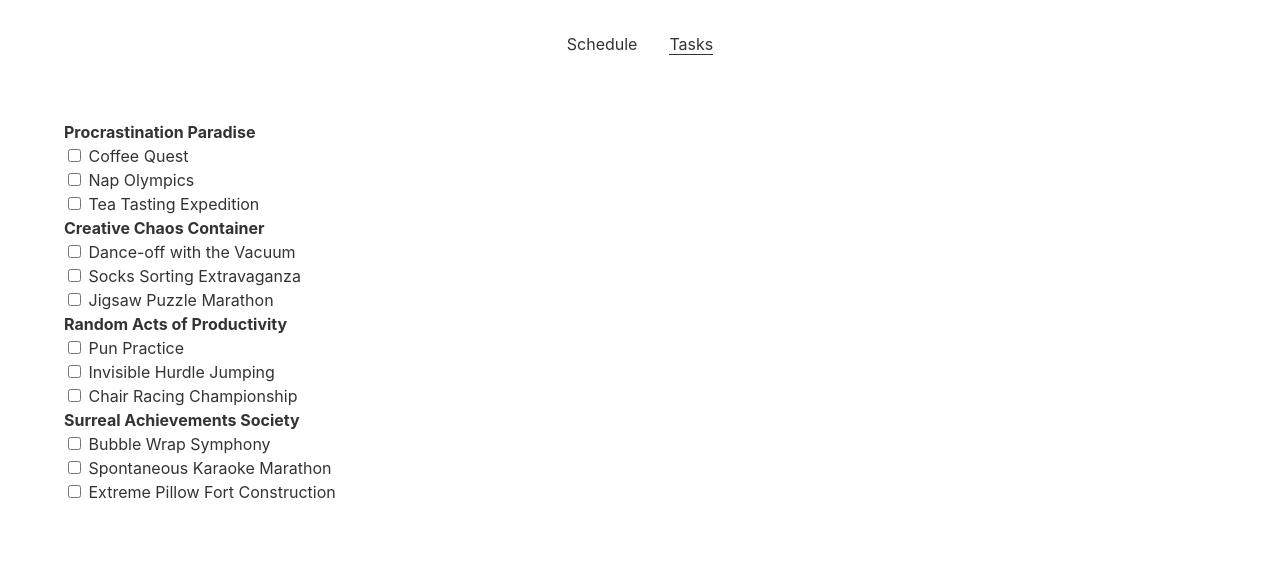
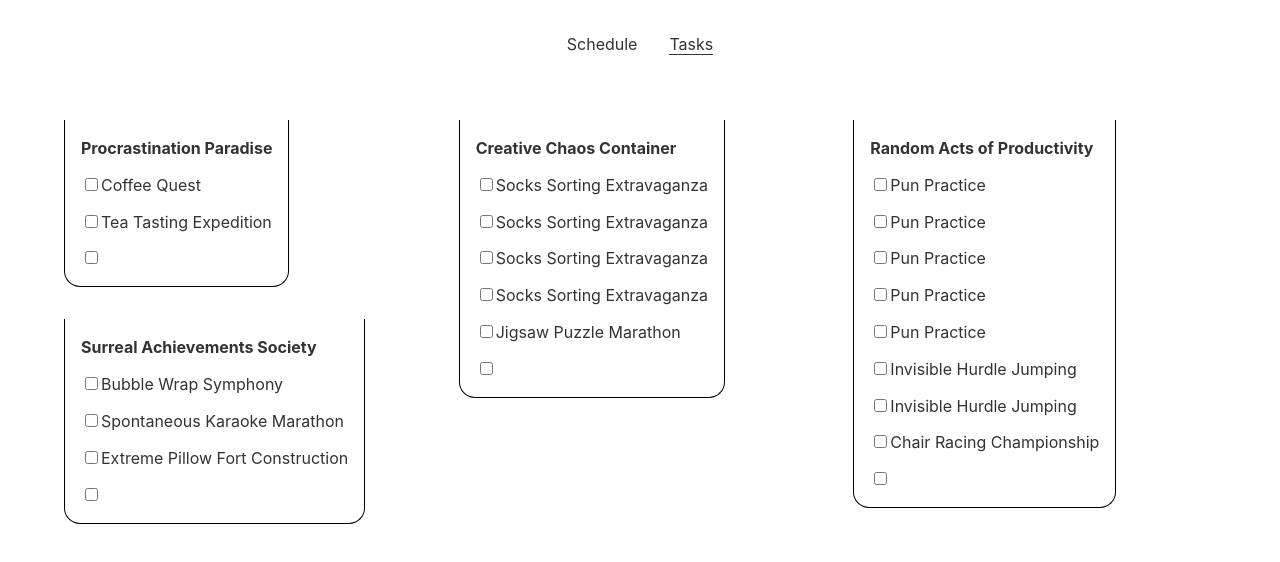
Before and after one commit to faikaydin/journe, a React (Vite) app in the folder frontend/: page /tasks in a window 1280 px wide. Shown: the top 562 px of the page. Built offline with nearby package versions, Linux system fonts and the light colour scheme.

Commit message:
add masonty

```diff
--- a/frontend/package.json
+++ b/frontend/package.json
@@ -13,6 +13,7 @@
     "date-fns": "^2.30.0",
     "react": "^18.2.0",
     "react-dom": "^18.2.0",
+    "react-responsive-masonry": "^2.1.7",
     "react-router-dom": "^6.15.0"
   },
   "devDependencies": {
--- a/frontend/src/assets/sampleData.json
+++ b/frontend/src/assets/sampleData.json
@@ -49,19 +49,27 @@
       "task_pot_id": "1a2b3c4d-5e6f-7g8h-9i10j11k12l",
       "task_description": "Embarking on a mission to find the perfect cup of coffee."
     },
+
     {
-      "task_id": "def-456-ghi-789",
-      "task_title": "Nap Olympics",
-      "task_duration": 60,
-      "task_pot_id": "1a2b3c4d-5e6f-7g8h-9i10j11k12l",
-      "task_description": "Competing for the gold in the art of strategic napping."
+      "task_id": "jkl-012-mno-345",
+      "task_title": "Socks Sorting Extravaganza",
+      "task_duration": 20,
+      "task_pot_id": "2l3k4j5i-6h7g8f9e-a1b2c3d4e5f",
+      "task_description": "Channeling inner zen while matching socks in a universe of mismatch."
     },
     {
-      "task_id": "ghi-789-jkl-012",
-      "task_title": "Dance-off with the Vacuum",
-      "task_duration": 45,
+      "task_id": "jkl-012-mno-345",
+      "task_title": "Socks Sorting Extravaganza",
+      "task_duration": 20,
       "task_pot_id": "2l3k4j5i-6h7g8f9e-a1b2c3d4e5f",
-      "task_description": "Attempting to out-dance the vacuum cleaner in the living room showdown."
+      "task_description": "Channeling inner zen while matching socks in a universe of mismatch."
+    },
+    {
+      "task_id": "jkl-012-mno-345",
+      "task_title": "Socks Sorting Extravaganza",
+      "task_duration": 20,
+      "task_pot_id": "2l3k4j5i-6h7g8f9e-a1b2c3d4e5f",
+      "task_description": "Channeling inner zen while matching socks in a universe of mismatch."
     },
     {
       "task_id": "jkl-012-mno-345",
@@ -76,6 +84,41 @@
       "task_duration": 15,
       "task_pot_id": "3f4e5d6c-7b8a9i10h-j11k12l13m14n",
       "task_description": "Perfecting the art of puns for daily use, much to the delight (or groans) of others."
+    },
+    {
+      "task_id": "mno-345-pqr-678",
+      "task_title": "Pun Practice",
+      "task_duration": 15,
+      "task_pot_id": "3f4e5d6c-7b8a9i10h-j11k12l13m14n",
+      "task_description": "Perfecting the art of puns for daily use, much to the delight (or groans) of others."
+    },
+    {
+      "task_id": "mno-345-pqr-678",
+      "task_title": "Pun Practice",
+      "task_duration": 15,
+      "task_pot_id": "3f4e5d6c-7b8a9i10h-j11k12l13m14n",
+      "task_description": "Perfecting the art of puns for daily use, much to the delight (or groans) of others."
+    },
+    {
+      "task_id": "mno-345-pqr-678",
+      "task_title": "Pun Practice",
+      "task_duration": 15,
+      "task_pot_id": "3f4e5d6c-7b8a9i10h-j11k12l13m14n",
+      "task_description": "Perfecting the art of puns for daily use, much to the delight (or groans) of others."
+    },
+    {
+      "task_id": "mno-345-pqr-678",
+      "task_title": "Pun Practice",
+      "task_duration": 15,
+      "task_pot_id": "3f4e5d6c-7b8a9i10h-j11k12l13m14n",
+      "task_description": "Perfecting the art of puns for daily use, much to the delight (or groans) of others."
+    },
+    {
+      "task_id": "pqr-678-stu-901",
+      "task_title": "Invisible Hurdle Jumping",
+      "task_duration": 40,
+      "task_pot_id": "3f4e5d6c-7b8a9i10h-j11k12l13m14n",
+      "task_description": "Training for the imaginary Olympics by gracefully leaping over invisible hurdles."
     },
     {
       "task_id": "pqr-678-stu-901",
--- a/frontend/src/components/schedule/calendar/Calendar.jsx
+++ b/frontend/src/components/schedule/calendar/Calendar.jsx
@@ -13,6 +13,8 @@ import {
   getYear,
   getDaysInMonth,
 } from 'date-fns'
+import { getMonday } from '../utils'
+
 const dayOfWeek = ['Sun', 'Mon', 'Tue', 'Wed', 'Thu', 'Fri', 'Sat']
 
 const Calendar = ({
@@ -92,7 +94,7 @@ const Calendar = ({
               today={isSameDay(newDate, today)}
               displayDate={isIncludesSameDay(newDate, selectedDate)}
               onClick={() => {
-                onSelectedDateChange(newDate)
+                onSelectedDateChange(getMonday(newDate))
               }}
             >
               {date}
--- a/frontend/src/components/schedule/schedule.module.scss
+++ b/frontend/src/components/schedule/schedule.module.scss
@@ -19,6 +19,8 @@
       }
       .displayDates {
         cursor: pointer;
+        width: 200px;
+        text-align: center;
       }
     }
     .backToToday {
--- a/frontend/src/components/tasks/Tasks.jsx
+++ b/frontend/src/components/tasks/Tasks.jsx
@@ -1,29 +1,41 @@
 import data from '../../assets/sampleData.json'
+import Masonry, { ResponsiveMasonry } from 'react-responsive-masonry'
+
 import c from './tasks.module.scss'
 const Tasks = () => {
   return (
-    <div className={c.tasksContainer}>
+    <div className={c.potsContainer}>
+      <ResponsiveMasonry columnsCountBreakPoints={{ 350: 1, 750: 2, 900: 3 }}>
+        <Masonry gutter={'2rem'}>
           {data.pots.map((pot) => {
             return (
-          <div key={pot.pot_id}>
+              <div key={pot.pot_id} className={c.potContainer}>
                 <strong>{pot.pot_title}</strong>
                 {data.tasks.map((task) => {
                   if (task.task_pot_id === pot.pot_id) {
                     return (
-                  <div key={task.task_id}>
+                      <div key={task.task_id} className={c.item}>
                         <input
                           type="checkbox"
                           id={task.task_title}
                           name={task.task_title}
                         />
-                    <label htmlFor={task.task_title}> {task.task_title}</label>
+                        <label htmlFor={task.task_title}>
+                          {task.task_title}
+                        </label>
                       </div>
                     )
                   }
                 })}
+                <div className={c.item}>
+                  <input type="checkbox" />
+                  <span contenteditable="true"></span>
+                </div>
               </div>
             )
           })}
+        </Masonry>
+      </ResponsiveMasonry>
     </div>
   )
 }
--- a/frontend/src/components/tasks/tasks.module.scss
+++ b/frontend/src/components/tasks/tasks.module.scss
@@ -1,3 +1,16 @@
-.tasksContainer {
+.potsContainer {
   padding: 2rem 4rem;
+
+  .potContainer {
+    border: 1px solid #000;
+    border-top: 0px;
+    padding: 1rem;
+    height: fit-content;
+
+    border-radius: 0px 0px 16px 16px;
+
+    display: flex;
+    flex-direction: column;
+    gap: 0.8rem;
+  }
 }
```
Also changed, not shown: 1 other file (tests, documents, lock files or other folders). Lines whose indentation alone changed are shown as unchanged.
